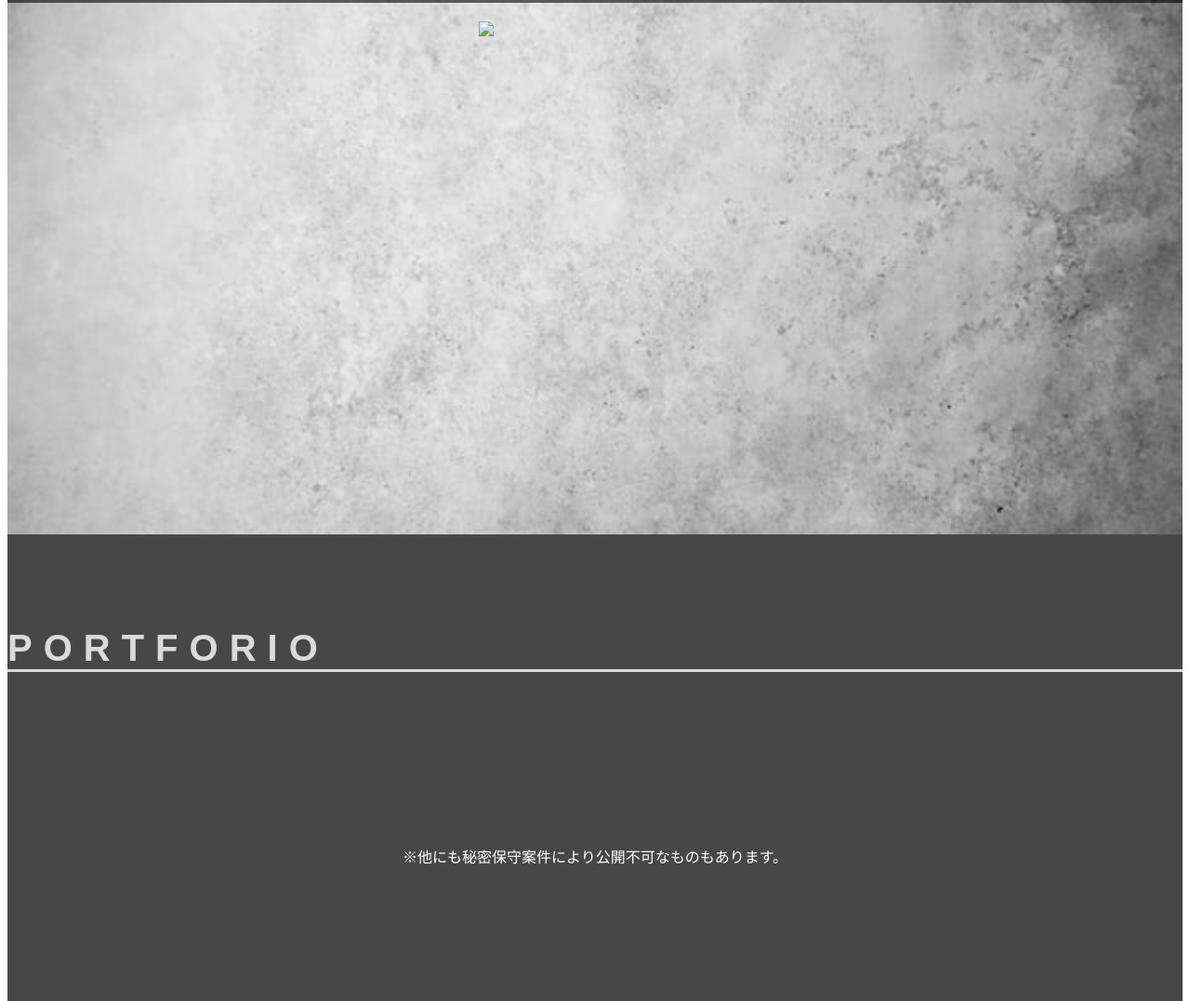
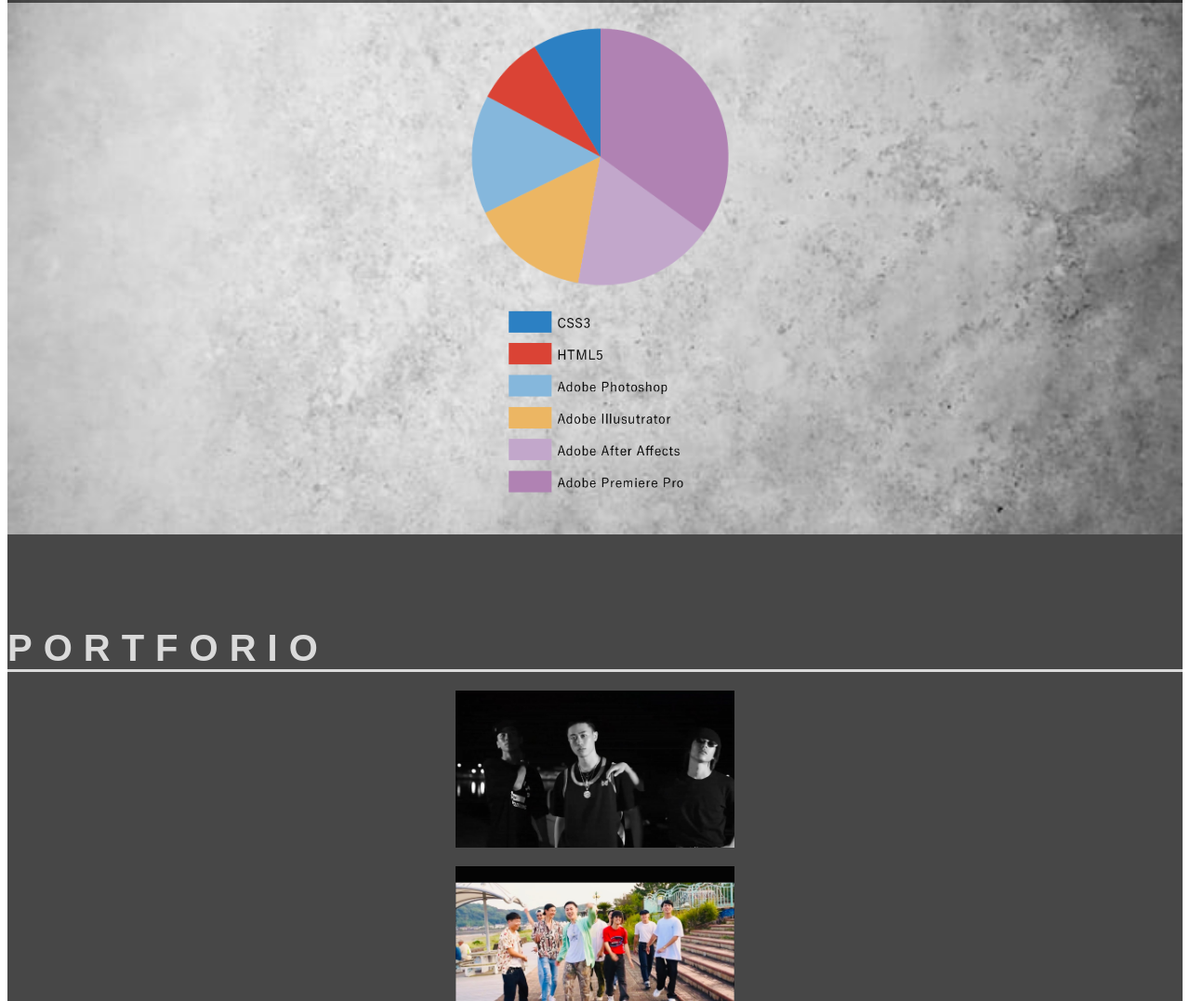
Before and after one commit to kuwaguwan/kuwanun, a plain HTML site: page index.html in a window 1280 px wide. Shown: the part 1723-2800 px from the top of the page at 93% size. Drawn offline with Linux system fonts and the light colour scheme; files whose address does not match are found by name.

Commit message:
Update index.html

```diff
--- a/index.html
+++ b/index.html
@@ -21,7 +21,8 @@
   </header>
 
    <div class="abouts">
-    <img class="myimage" src="IMG_2765.jpg" alt="">
+    <img class="myimage" src="images/IMG_2765.jpg" alt="">
+
 
     <div class="about-all">
      <div class="abouts-text">ABOUT ME</div>
@@ -41,9 +42,9 @@
    <div class="skills">
      <div class="skill-text">SKILLS</div>
 
-     <img class="graf1" src="グラフ_graf.png" alt="">
+     <img class="graf1" src="/Users/kagawayuuki/Desktop/kagawaHP/images/グラフ_graf.png" alt="">
 
-     <img class="graf2" src="グラフ-03.png">
+     <img class="graf2" src="/Users/kagawayuuki/Desktop/kagawaHP/images/グラフ-03.png" alt="">
 
 
    </div>
@@ -52,11 +53,11 @@
      <div class="port-text">PORTFORIO</div>
 
      <div class="youtube">
-     <a href="https://www.youtube.com/watch?v=O6GYkx4kNH8"><img src="tanezaki.jpg" alt=""></a>
-     <a href="https://www.youtube.com/watch?v=WWEpV_HwObU"><img src="homie.jpg" alt=""></a>
-     <a href="https://www.youtube.com/watch?v=YnNo0TVb-4U"><img src="kaerimichi.jpg" alt=""></a>
-     <a href="https://www.youtube.com/watch?v=cuKI-F3KKDs&t=131s"><img src="yopipi1.jpg" alt=""></a>
-     <a href="https://www.youtube.com/watch?v=AuSNtaleXzw&t=394s"><img src="yopipi2.jpg" alt=""></a>
+     <a href="https://www.youtube.com/watch?v=O6GYkx4kNH8"><img src="/Users/kagawayuuki/Desktop/kagawaHP/images/tanezaki.jpg" alt=""></a>
+     <a href="https://www.youtube.com/watch?v=WWEpV_HwObU"><img src="/Users/kagawayuuki/Desktop/kagawaHP/images/homie.jpg" alt=""></a>
+     <a href="https://www.youtube.com/watch?v=YnNo0TVb-4U"><img src="/Users/kagawayuuki/Desktop/kagawaHP/images/kaerimichi.jpg" alt=""></a>
+     <a href="https://www.youtube.com/watch?v=cuKI-F3KKDs&t=131s"><img src="/Users/kagawayuuki/Desktop/kagawaHP/images/yopipi1.jpg" alt=""></a>
+     <a href="https://www.youtube.com/watch?v=AuSNtaleXzw&t=394s"><img src="/Users/kagawayuuki/Desktop/kagawaHP/images/yopipi2.jpg" alt=""></a>
     </div>
 
     <p class="portfolioc">※他にも秘密保守案件により公開不可なものもあります。</p>
```
